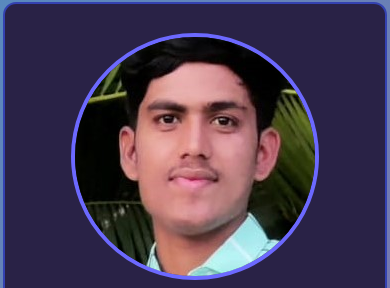
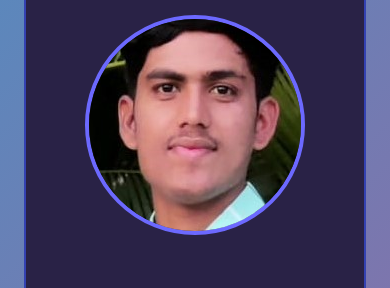
Before and after one commit to Abhishek7487/abhishek-patil-portfolio, a plain HTML site: page index.html in a window 390 px wide. Shown: the part 88-376 px from the top of the page. Drawn offline with nearby package versions, Linux system fonts and the light colour scheme.

Commit message:
Final version

```diff
--- a/css/style.css
+++ b/css/style.css
@@ -396,19 +396,8 @@ body {
 }
 
 @media screen and (max-width: 560px) {
-  .header-content {
-    gap: 3.2rem;
-    padding: 4rem;
-  }
-}
-
-@media screen and (max-width: 450px) {
   html {
-    font-size: 45.5%;
-  }
-
-  .header-content {
-    gap: 1.8rem;
+    font-size: 40.5%;
   }
 
   .header-imagebox {
@@ -428,6 +417,14 @@ body {
     border: 4px solid #6c69ff;
   }
 
+  .header-content {
+    gap: 1.8rem;
+  }
+  .header-content {
+    gap: 3.2rem;
+    padding: 4rem;
+  }
+
   .header-textbox {
     gap: 1.2rem;
   }
```
